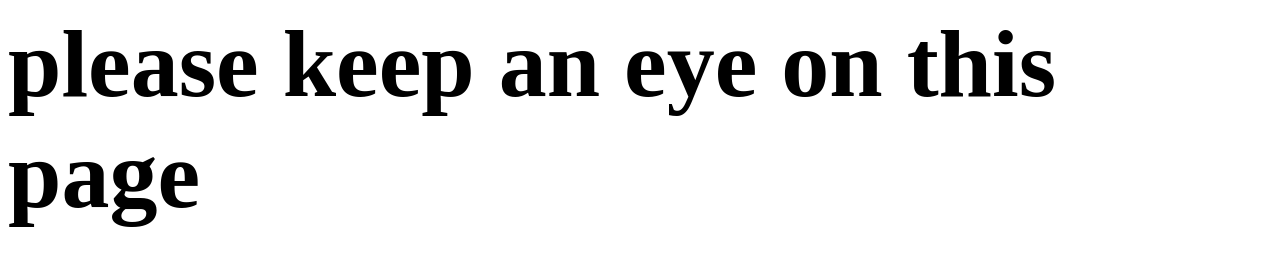
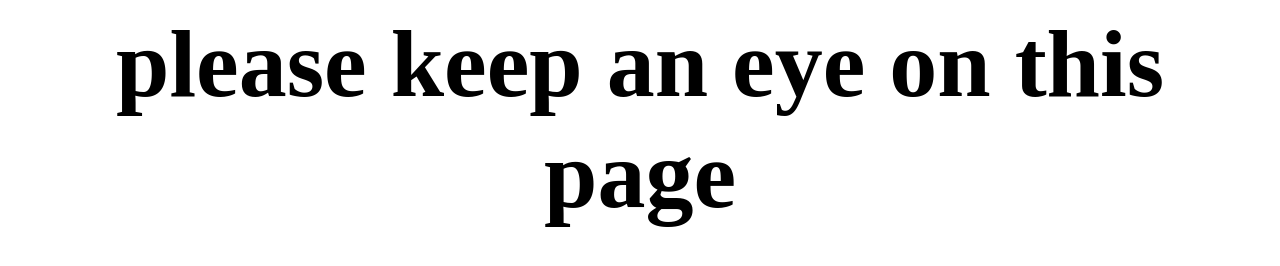
Before and after one commit to TheGamerWithMore-zz/tinkering, a plain HTML site: page index.html in a window 1280 px wide. Drawn offline with Linux system fonts and the light colour scheme; a web font is replaced by a local one.

Commit message:
changed to center

```diff
--- a/index.html
+++ b/index.html
@@ -12,4 +12,4 @@ font-size: 48px
 }
 </style>
 
-<h1>please keep an eye on this page </h1>
+<center><h1>please keep an eye on this page </h1></center>
```
